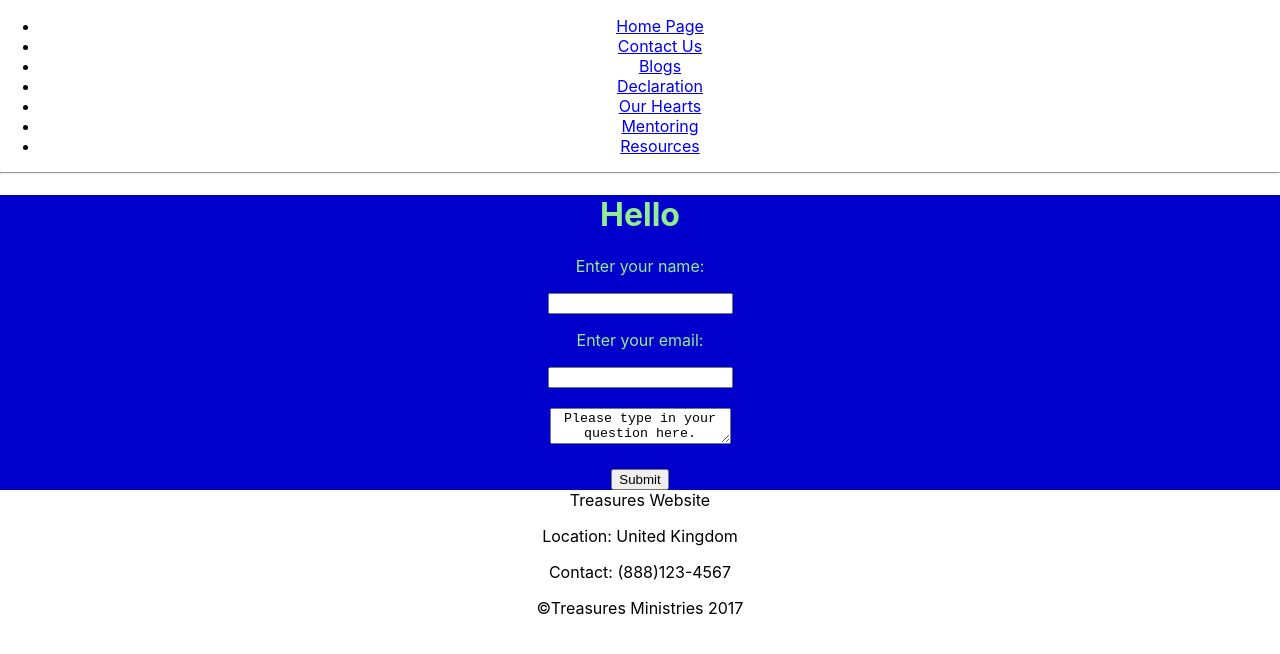
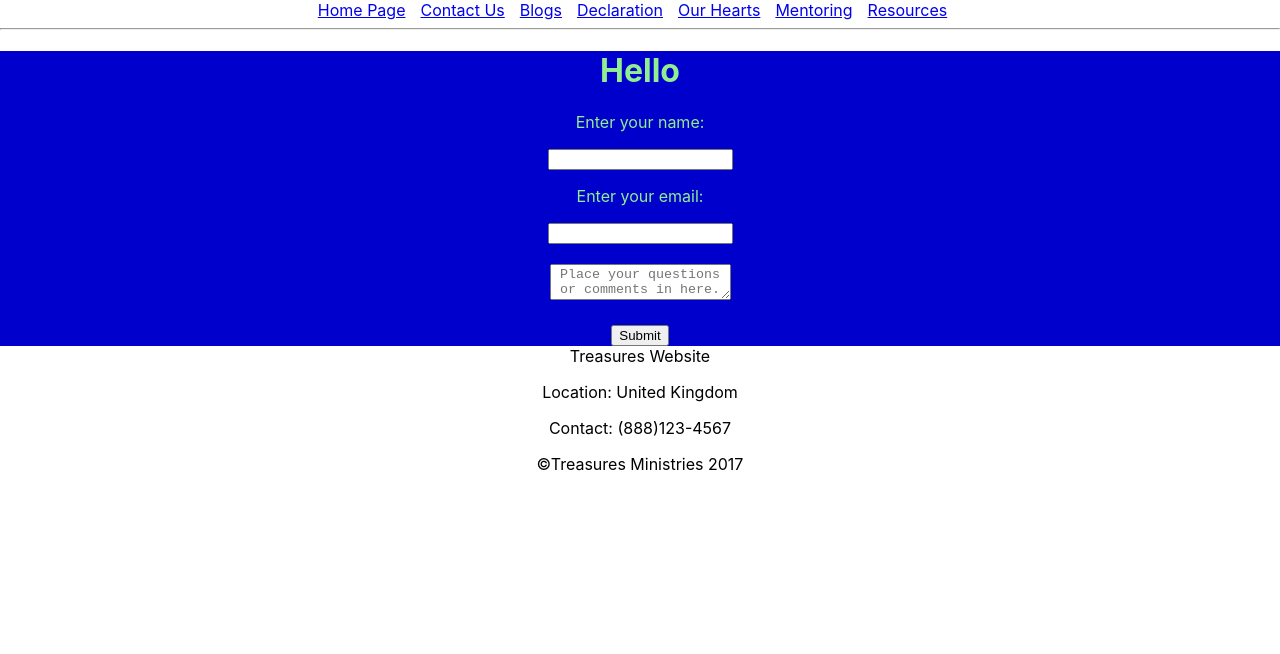
Before and after one commit to bethel-school-of-technology/treasures-web-frontend, a React (Create React App) app: page /Contact in a window 1280 px wide. Shown: the top 654 px of the page. Built offline with nearby package versions, Linux system fonts and the light colour scheme.

Commit message:
Got text area to have a placeholder and take text, redid all the links at the top of the page

```diff
--- a/src/index.css
+++ b/src/index.css
@@ -15,3 +15,7 @@ code {
 * {
   text-align: center;
 }
+
+.navBarLink {
+  margin-right: 15px;
+}
--- a/src/index.js
+++ b/src/index.js
@@ -13,16 +13,14 @@ import Footer from './components/Footer';
 
 const Pages = () => (
   <Router>
-    <div>
-      <ul>
-        <li><Link to="/">Home Page</Link></li>
-        <li><Link to="/Contact">Contact Us</Link></li>
-        <li><Link to="/Blogs">Blogs</Link></li>
-        <li><Link to="Declaration">Declaration</Link></li>
-        <li><Link to="Hearts">Our Hearts</Link></li>
-        <li><Link to="Mentoring">Mentoring</Link></li>
-        <li><Link to="Resources">Resources</Link></li>
-      </ul>
+    <div class="Main">
+      <Link class='navBarLink' to="/">Home Page</Link>
+      <Link class='navBarLink' to="/Contact">Contact Us</Link>
+      <Link class='navBarLink' to="/Blogs">Blogs</Link>
+      <Link class='navBarLink' to="Declaration">Declaration</Link>
+      <Link class='navBarLink' to="Hearts">Our Hearts</Link>
+      <Link class='navBarLink' to="Mentoring">Mentoring</Link>
+      <Link class='navBarLink' to="Resources">Resources</Link>
       <hr />
       <Route exact path="/" component={App} />
       <Route path="/Contact" component={MyForm} />
--- a/src/pages/contact/contact.js
+++ b/src/pages/contact/contact.js
@@ -1,6 +1,5 @@
 import React from 'react';
 import './contact.css';
-//import Footer from '../../components/Footer';
 
 
 class MyForm extends React.Component {
@@ -8,15 +7,14 @@ class MyForm extends React.Component {
         super(props);
         this.state = {
             username: '',
-            email: '',
-            description: 'Please type in your question here.'
+            email: 'string',
         };
     }
     mySubmitHandler = (event) => {
         event.preventDefault();
         let email = this.state.email;
         if (!String(email)) {
-            alert("Your email must be active.");
+            alert("Your email must be a valid email address.");
         }
     }
     myChangeHandler = (event) => {
@@ -42,8 +40,7 @@ class MyForm extends React.Component {
                     />
                     <br />
                     <br />
-                    <textarea value={this.state.description}
-                        onChange={this.myChangeHandler} />
+                    <textarea placeholder="Place your questions or comments in here."></textarea>
                     <br />
                     <br />
                     <input type='submit' />
```
Also changed, not shown: 1 other file (tests, documents, lock files or other folders).
